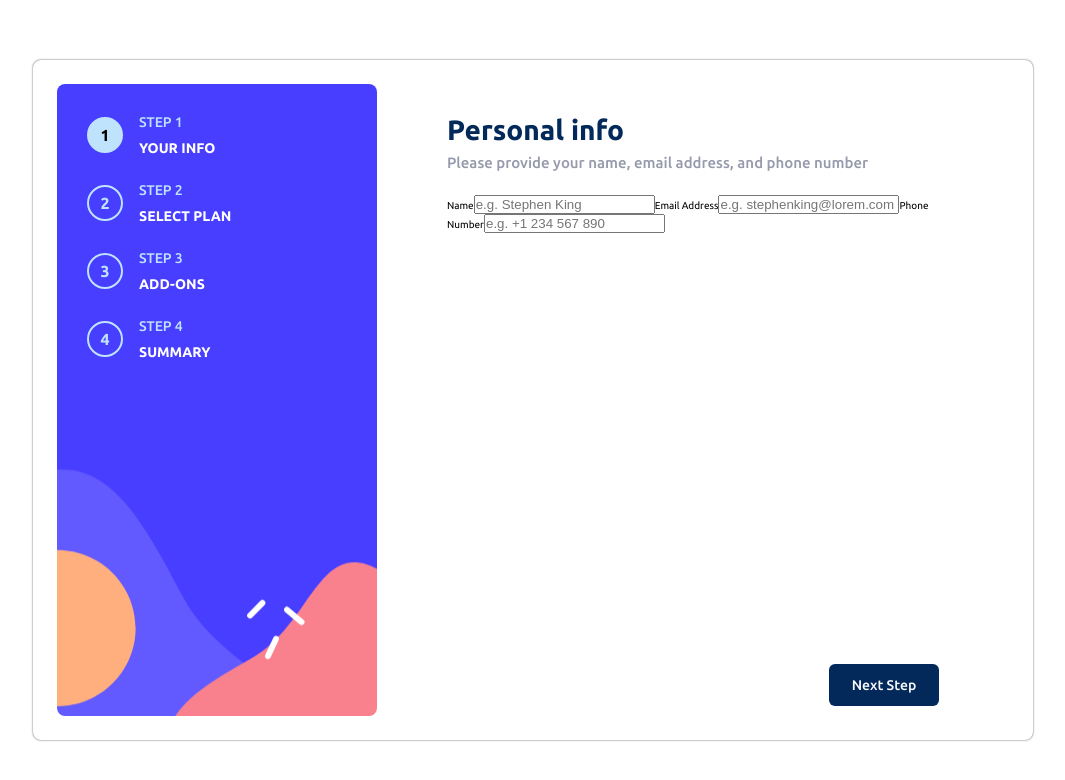
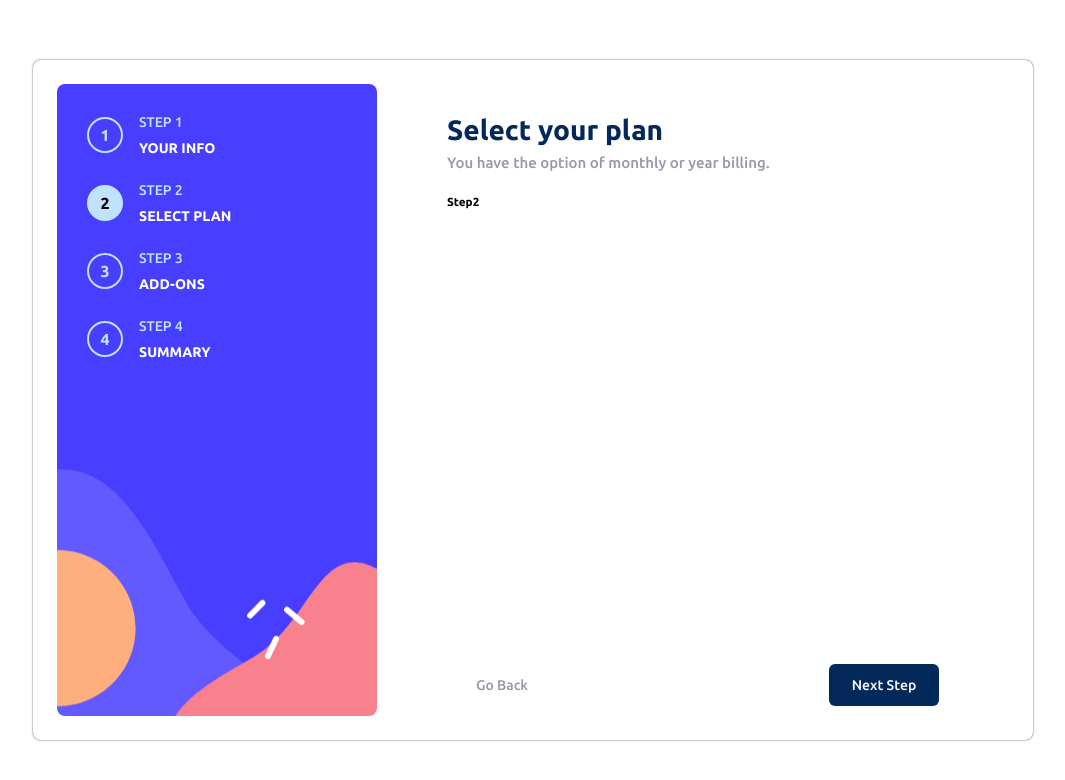
Before and after one commit to leodev9911/multi-step-form, a React (Vite) app: page / in a window 1280 px wide. Both pictures are taken after a click on the button "Next Step". Shown: the top 780 px of the page, without its empty margins (107-1172 px from the left). Built offline with nearby package versions, Linux system fonts and the light colour scheme.

Commit message:
Go back and next buttons are working

```diff
--- a/src/components/Aside.jsx
+++ b/src/components/Aside.jsx
@@ -1,10 +1,10 @@
 import { useContext } from 'react'
-import { toSteps } from '../hooks/toSteps'
+import { useToSteps } from '../hooks/useToSteps'
 import './Aside.css'
 import { StepsContexts } from '../context/changeStep'
 
 export default function Aside () {
-  const { toStep1, toStep2, toStep3, toStep4 } = toSteps()
+  const { toStep1, toStep2, toStep3, toStep4 } = useToSteps()
   const { activeForm } = useContext(StepsContexts)
 
   return (
--- a/src/components/FormsContainer.jsx
+++ b/src/components/FormsContainer.jsx
@@ -5,15 +5,35 @@ import Step2 from '../components/Step2'
 import Step3 from '../components/Step3'
 import Step4 from '../components/Step4'
 import { StepsContexts } from '../context/changeStep'
+import { useNextButton } from '../hooks/useNextButtons'
 
 export default function FormsContainer () {
   const { activeForm } = useContext(StepsContexts)
+  const { handleNextButton, handleBackButton } = useNextButton()
+
+  let H1 = ''
+  let P = ''
+
+  if (activeForm.step1) {
+    H1 = 'Personal info'
+    P = 'Please provide your name, email address, and phone number.'
+  } else if (activeForm.step2) {
+    H1 = 'Select your plan'
+    P = 'You have the option of monthly or year billing.'
+  } else if (activeForm.step3) {
+    H1 = 'Pick add-ons'
+    P = 'Add ons help enhance your gaming experience'
+  } else if (activeForm.step4) {
+    H1 = 'Finishing up'
+    P = 'Double check everything looks OK before confirming.'
+  }
+
   return (
     <>
       <section className='forms__container'>
         <div className='title__container'>
-          <h1>Personal info</h1>
-          <p>Please provide your name, email address, and phone number</p>
+          <h1>{H1}</h1>
+          <p>{P}</p>
         </div>
         <div className='section'>
           {activeForm.step1 && <Step1 />}
@@ -22,8 +42,26 @@ export default function FormsContainer () {
           {activeForm.step4 && <Step4 />}
         </div>
         <div className='buttons__container'>
-          {!activeForm.step1 && <button className='back'>Go Back</button>}
-          <button className='step'>Next Step</button>
+          {!activeForm.step1 &&
+            <button
+              className='back'
+              onClick={handleBackButton}
+            >
+              Go Back
+            </button>}
+          {!activeForm.step4 &&
+            <button
+              className='step'
+              onClick={handleNextButton}
+            >
+              Next Step
+            </button>}
+          {activeForm.step4 &&
+            <button
+              className='step'
+            >
+              Confirm
+            </button>}
         </div>
       </section>
     </>
--- /dev/null
+++ b/src/hooks/useNextButtons.js
@@ -0,0 +1,70 @@
+import { useContext } from 'react'
+import { StepsContexts } from '../context/changeStep'
+
+export function useNextButton () {
+  const { activeForm, setActiveForm } = useContext(StepsContexts)
+
+  const handleNextButton = () => {
+    if (activeForm.step1) {
+      setActiveForm(prev => {
+        return {
+          step1: false,
+          step2: true,
+          step3: false,
+          step4: false
+        }
+      })
+    } else if (activeForm.step2) {
+      setActiveForm(prev => {
+        return {
+          step1: false,
+          step2: false,
+          step3: true,
+          step4: false
+        }
+      })
+    } else if (activeForm.step3) {
+      setActiveForm(prev => {
+        return {
+          step1: false,
+          step2: false,
+          step3: false,
+          step4: true
+        }
+      })
+    }
+  }
+
+  const handleBackButton = () => {
+    if (activeForm.step2) {
+      setActiveForm(prev => {
+        return {
+          step1: true,
+          step2: false,
+          step3: false,
+          step4: false
+        }
+      })
+    } else if (activeForm.step3) {
+      setActiveForm(prev => {
+        return {
+          step1: false,
+          step2: true,
+          step3: false,
+          step4: false
+        }
+      })
+    } else if (activeForm.step4) {
+      setActiveForm(prev => {
+        return {
+          step1: false,
+          step2: false,
+          step3: true,
+          step4: false
+        }
+      })
+    }
+  }
+
+  return { handleNextButton, handleBackButton }
+}
--- a/src/hooks/toSteps.js
+++ b/src/hooks/useToSteps.js
@@ -1,7 +1,7 @@
 import { useContext } from 'react'
 import { StepsContexts } from '../context/changeStep'
 
-export function toSteps () {
+export function useToSteps () {
   const { setActiveForm } = useContext(StepsContexts)
 
   const toStep1 = () => {
```
